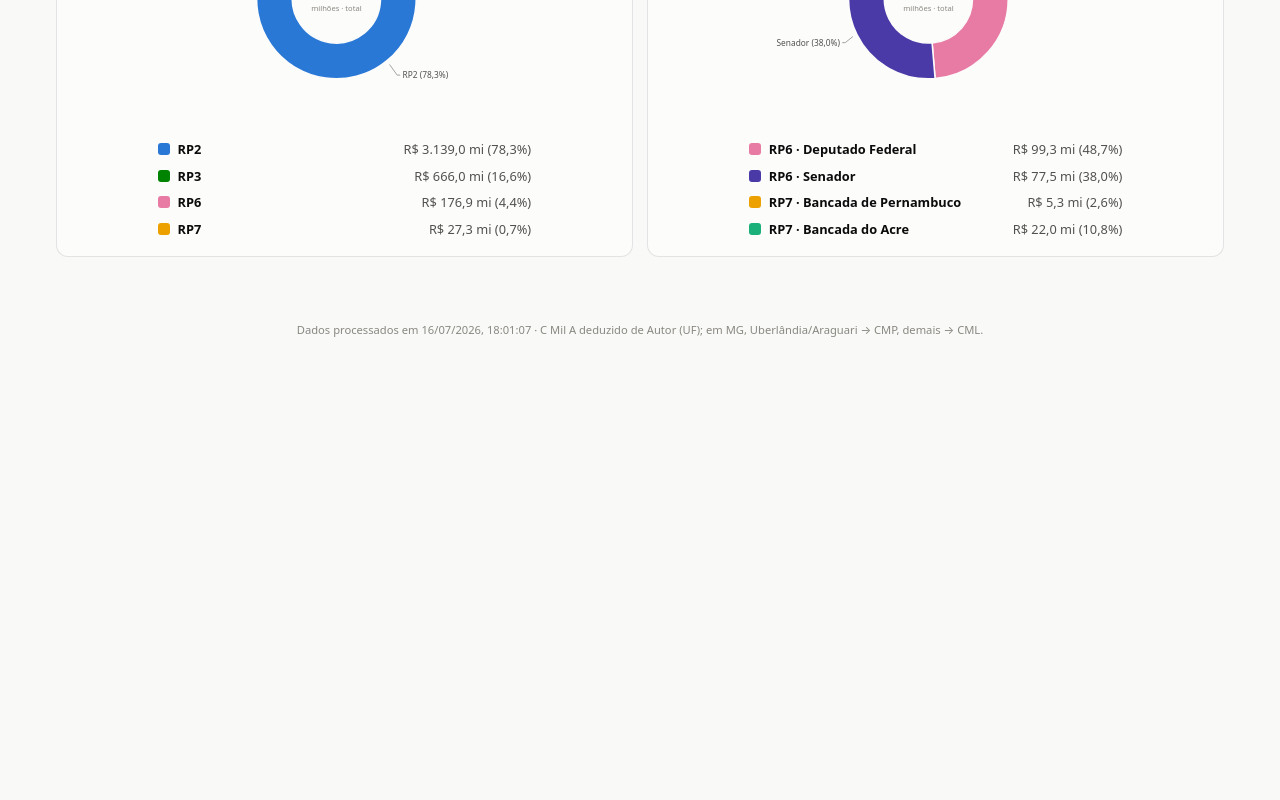
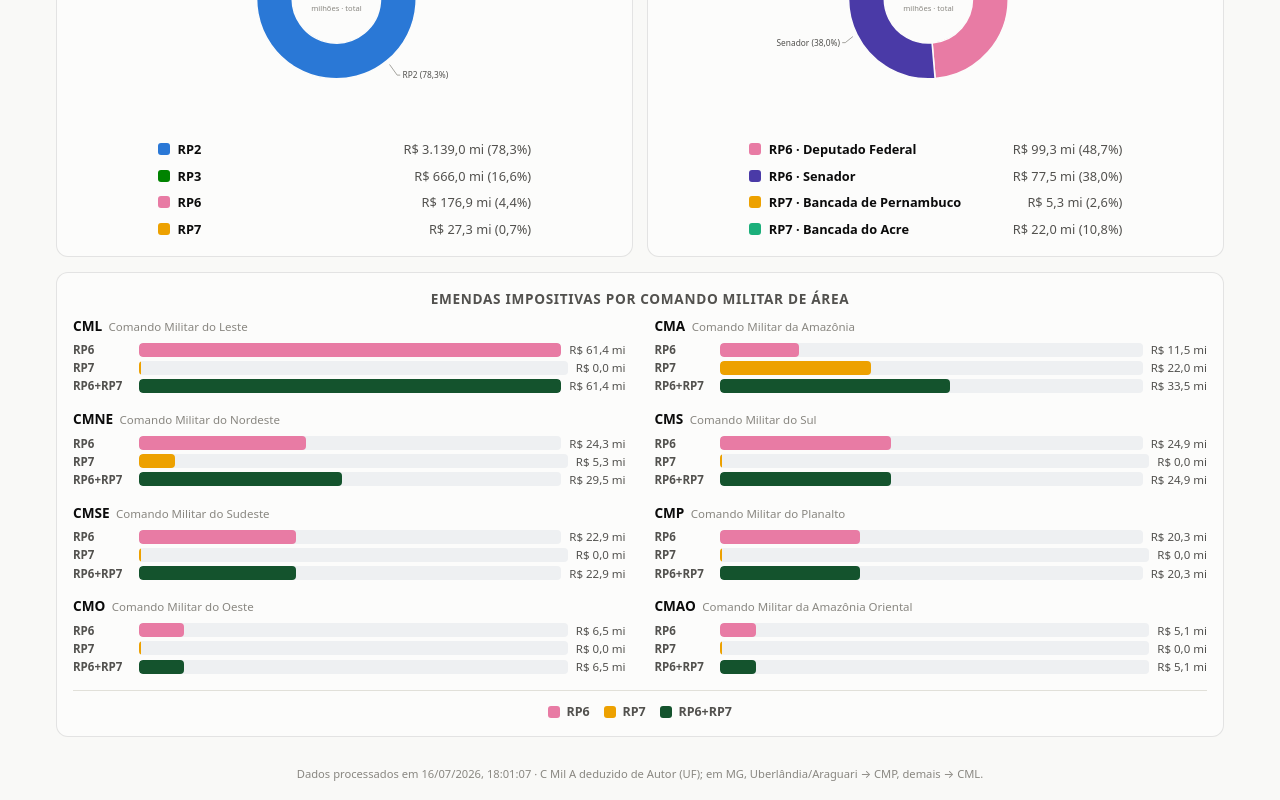
Before and after one commit to andresilvatorres85-bit/emendas-defesa-app, a React (Vite) app: page / in a window 1280 px wide. Shown: the part 444-1244 px from the top of the page. Before the commit the page ends 800 px from the top, so only its background shows below. Built offline with nearby package versions, Linux system fonts and the light colour scheme.

Commit message:
Add files via upload

```diff
--- a/src/App.jsx
+++ b/src/App.jsx
@@ -1,11 +1,12 @@
 import { useEffect, useMemo, useState } from 'react'
 import {
   carregarDados, filtrarRegistros, opcoesDoFiltro, agruparPorEmenda,
-  resumo, valorPorRP, valorImpositivas, FILTROS, fmtBRL, fmtInt,
+  resumo, valorPorRP, valorImpositivas, impositivasPorCMilA, FILTROS, fmtBRL, fmtInt,
 } from './dados.js'
 import { useUrlState } from './useUrlState.js'
 import MultiSelect from './components/MultiSelect.jsx'
 import GraficoPizza from './components/GraficoPizza.jsx'
+import GraficoBarras from './components/GraficoBarras.jsx'
 import CartaoEmenda from './components/CartaoEmenda.jsx'
 
 const ABAS = [
@@ -31,6 +32,7 @@ export default function App() {
   const porRP = useMemo(() => valorPorRP(filtrados), [filtrados])
   const impositivas = useMemo(() => valorImpositivas(filtrados), [filtrados])
   const totalImpositivas = useMemo(() => impositivas.reduce((s, d) => s + d.valor, 0), [impositivas])
+  const impCMilA = useMemo(() => impositivasPorCMilA(filtrados), [filtrados])
   const temFiltro = FILTROS.some((f) => filtros[f.id]?.size > 0)
 
   if (erro) {
@@ -109,6 +111,10 @@ export default function App() {
                 <GraficoPizza dados={impositivas} total={totalImpositivas} />
               </section>
             </div>
+            <section className="painel-grafico">
+              <h2>EMENDAS IMPOSITIVAS POR COMANDO MILITAR DE ÁREA</h2>
+              <GraficoBarras dados={impCMilA} />
+            </section>
           </>
         )}
 
--- /dev/null
+++ b/src/components/GraficoBarras.jsx
@@ -0,0 +1,70 @@
+import { useMemo, useState } from 'react'
+import { fmtMilhoes } from '../dados.js'
+
+// Séries do comparativo por C Mil A. Cores fixas e coerentes com o resto do
+// dashboard: RP6 rosa, RP7 âmbar, e o total (RP6+RP7) no verde institucional.
+const SERIES = [
+  { chave: 'rp6', rotulo: 'RP6', cor: 'light-dark(#e87ba4, #d55181)' },
+  { chave: 'rp7', rotulo: 'RP7', cor: 'light-dark(#eda100, #c98500)' },
+  { chave: 'total', rotulo: 'RP6+RP7', cor: 'light-dark(#14532d, #2f9e56)' },
+]
+
+export default function GraficoBarras({ dados }) {
+  const [hover, setHover] = useState(null)
+
+  const max = useMemo(() => Math.max(1, ...dados.map((d) => d.total)), [dados])
+
+  if (!dados.length) {
+    return <p className="grafico-vazio">Sem valores impositivos para os filtros aplicados.</p>
+  }
+
+  return (
+    <figure
+      className="barras"
+      aria-label="Gráfico de barras: total impositivo (RP6, RP7 e RP6+RP7) por Comando Militar de Área"
+    >
+      <div className="barras-grupos">
+        {dados.map((d) => (
+          <div className="barras-grupo" key={d.cmila}>
+            <div className="barras-grupo-cab">
+              <span className="barras-sigla">{d.cmila}</span>
+              <span className="barras-nome">{d.nome}</span>
+            </div>
+            {SERIES.map((s) => (
+              <div
+                className="barras-linha"
+                key={s.chave}
+                onMouseEnter={() => setHover(s.chave)}
+                onMouseLeave={() => setHover(null)}
+                style={{ opacity: hover === null || hover === s.chave ? 1 : 0.4 }}
+              >
+                <span className="barras-rotulo">{s.rotulo}</span>
+                <span className="barras-trilho">
+                  <span
+                    className="barras-fill"
+                    style={{ width: `${(d[s.chave] / max) * 100}%`, background: s.cor }}
+                  />
+                </span>
+                <span className="barras-valor">{fmtMilhoes(d[s.chave])}</span>
+              </div>
+            ))}
+          </div>
+        ))}
+      </div>
+
+      <figcaption className="barras-legenda">
+        {SERIES.map((s) => (
+          <span
+            className="barras-legenda-item"
+            key={s.chave}
+            onMouseEnter={() => setHover(s.chave)}
+            onMouseLeave={() => setHover(null)}
+          >
+            <span className="legenda-cor" style={{ background: s.cor }} aria-hidden />
+            {s.rotulo}
+          </span>
+        ))}
+      </figcaption>
+    </figure>
+  )
+}
--- a/src/dados.js
+++ b/src/dados.js
@@ -123,6 +123,38 @@ function tituloBR(s) {
     .join(' ')
 }
 
+// Nomes por extenso dos Comandos Militares de Área.
+export const C_MIL_A_NOME = {
+  CMA: 'Comando Militar da Amazônia',
+  CMAO: 'Comando Militar da Amazônia Oriental',
+  CMNE: 'Comando Militar do Nordeste',
+  CMO: 'Comando Militar do Oeste',
+  CMP: 'Comando Militar do Planalto',
+  CML: 'Comando Militar do Leste',
+  CMSE: 'Comando Militar do Sudeste',
+  CMS: 'Comando Militar do Sul',
+}
+
+// Comparativo por C Mil A: total impositivo RP6, RP7 e a soma (RP6+RP7) de
+// cada comando. Só entram comandos com algum valor impositivo (> 0), o que
+// naturalmente exclui "NÃO SE APLICA" (comissões, que são RP2/RP3).
+export function impositivasPorCMilA(registros) {
+  const m = new Map()
+  for (const r of registros) {
+    const rp = String(r.rp)
+    if (rp !== '6' && rp !== '7') continue
+    const c = r.cmila || '—'
+    if (!m.has(c)) m.set(c, { cmila: c, rp6: 0, rp7: 0 })
+    const o = m.get(c)
+    if (rp === '6') o.rp6 += r.valor
+    else o.rp7 += r.valor
+  }
+  return [...m.values()]
+    .map((o) => ({ ...o, total: o.rp6 + o.rp7, nome: C_MIL_A_NOME[o.cmila] || o.cmila }))
+    .filter((o) => o.total > 0)
+    .sort((a, b) => b.total - a.total)
+}
+
 export function valorImpositivas(registros) {
   const soma = (pred) => registros.filter(pred).reduce((acc, r) => acc + r.valor, 0)
 
--- a/src/styles.css
+++ b/src/styles.css
@@ -119,7 +119,7 @@ body {
   margin-top: 0.9rem; display: grid; grid-template-columns: 1fr; gap: 0.9rem;
 }
 .painel-grafico {
-  background: var(--superficie);
+  margin-top: 0.9rem; background: var(--superficie);
   border: 1px solid var(--borda); border-radius: 12px; padding: 1rem;
 }
 .paineis-graficos .painel-grafico { margin-top: 0; }
@@ -139,6 +139,29 @@ body {
 .legenda-nome { font-weight: 600; min-width: 2.8rem; }
 .legenda-valor { color: var(--tinta-2); margin-left: auto; font-variant-numeric: tabular-nums; }
 .grafico-vazio { color: var(--tinta-2); text-align: center; }
+
+/* gráfico de barras: comparativo por C Mil A */
+.barras { margin: 0; }
+.barras-grupos { display: grid; grid-template-columns: 1fr; gap: 0.9rem; }
+.barras-grupo-cab { display: flex; flex-wrap: wrap; gap: 0.4rem; align-items: baseline; margin-bottom: 0.35rem; }
+.barras-sigla { font-weight: 700; font-size: 0.85rem; color: var(--tinta); }
+.barras-nome { font-size: 0.72rem; color: var(--tinta-fraca); }
+.barras-linha {
+  display: grid; grid-template-columns: 3.6rem 1fr auto; align-items: center;
+  gap: 0.5rem; padding: 0.1rem 0; transition: opacity 0.12s;
+}
+.barras-rotulo { font-size: 0.72rem; font-weight: 600; color: var(--tinta-2); }
+.barras-trilho {
+  background: light-dark(#eef0f2, #26282c); border-radius: 4px;
+  height: 14px; overflow: hidden;
+}
+.barras-fill { display: block; height: 100%; border-radius: 4px; min-width: 2px; transition: width 0.3s; }
+.barras-valor { font-size: 0.72rem; color: var(--tinta-2); white-space: nowrap; font-variant-numeric: tabular-nums; }
+.barras-legenda {
+  display: flex; flex-wrap: wrap; gap: 0.9rem; justify-content: center;
+  margin-top: 0.9rem; padding-top: 0.75rem; border-top: 1px solid var(--hairline);
+}
+.barras-legenda-item { display: flex; align-items: center; gap: 0.4rem; font-size: 0.78rem; font-weight: 600; color: var(--tinta-2); cursor: default; }
 
 /* grade de cartões */
 .grade { display: grid; grid-template-columns: 1fr; gap: 0.6rem; }
@@ -199,4 +222,6 @@ body {
   /* dois gráficos lado a lado; dentro de cada um, svg acima da legenda */
   .paineis-graficos { grid-template-columns: 1fr 1fr; }
   .paineis-graficos .pizza { flex-direction: column; }
+  /* comparativo por C Mil A em duas colunas */
+  .barras-grupos { grid-template-columns: 1fr 1fr; gap: 0.9rem 1.8rem; }
 }
```
